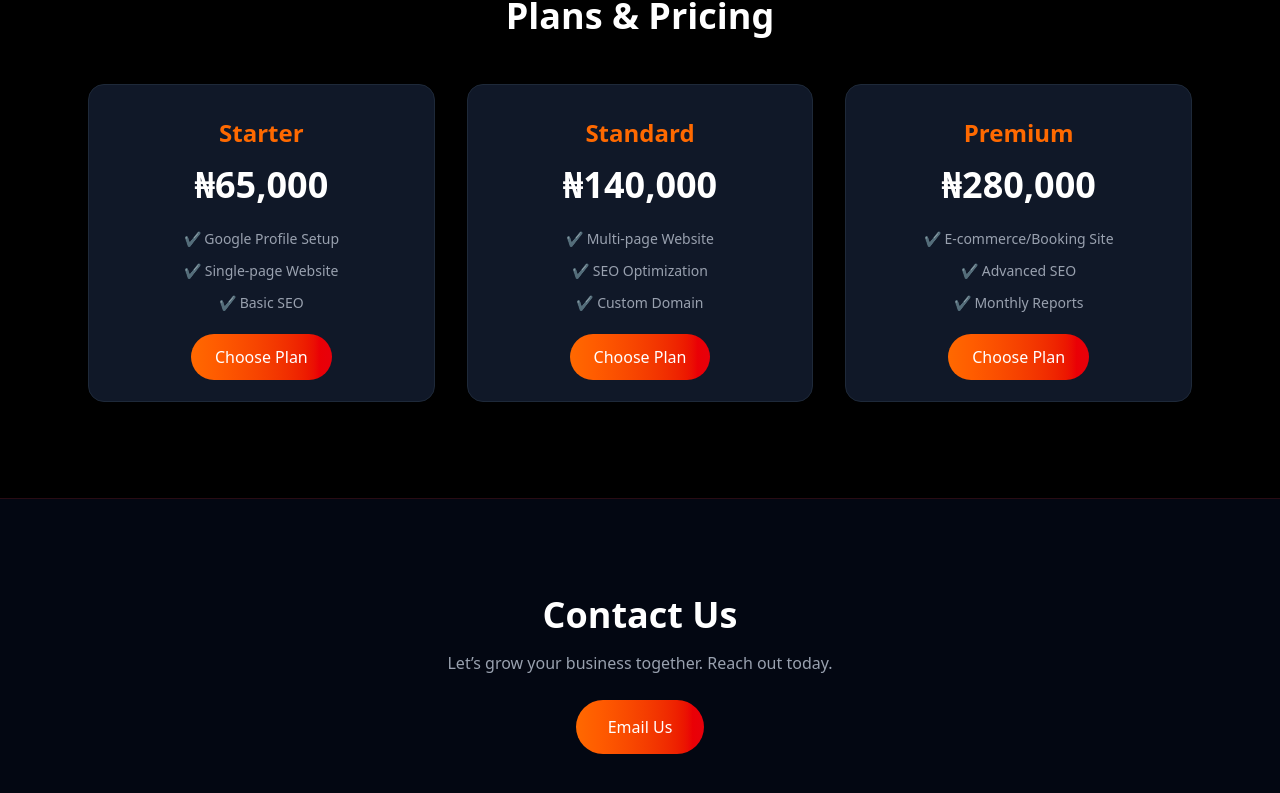
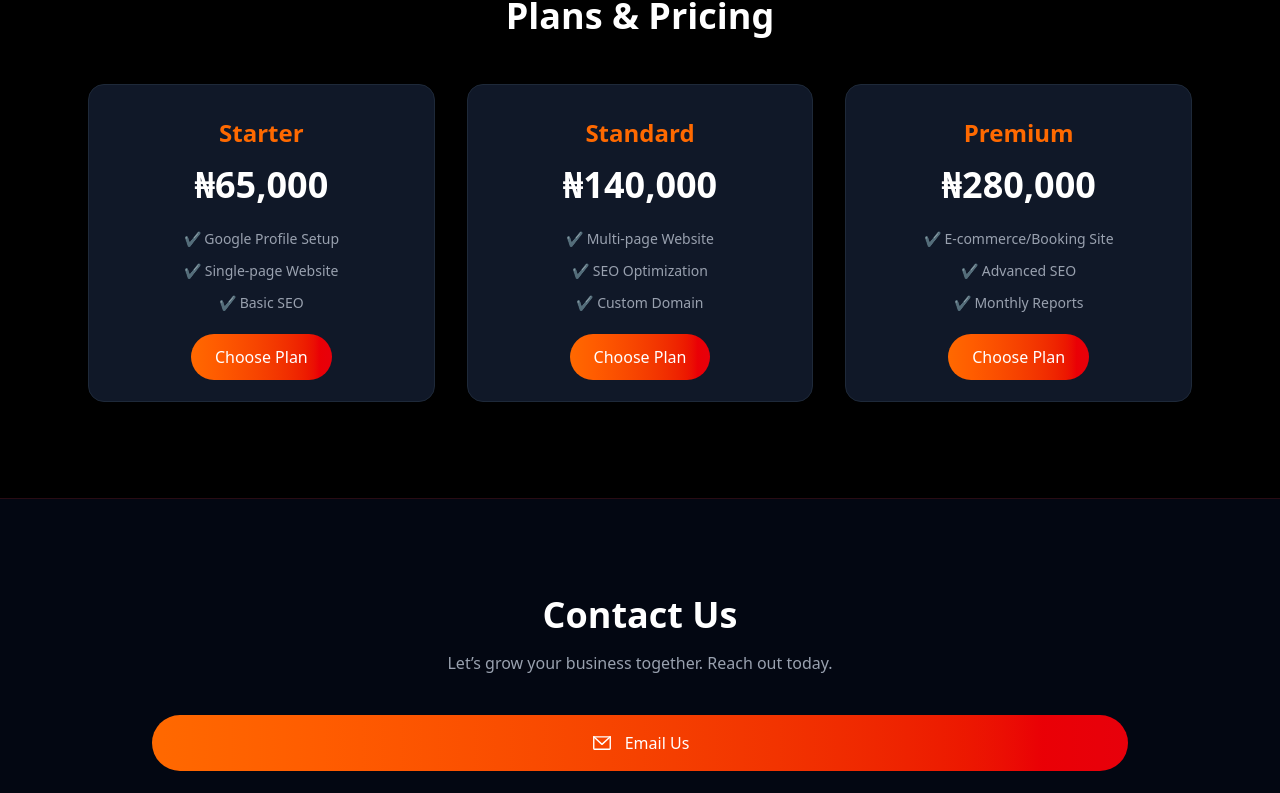
Before and after one commit to abbeytech2023/web-bridge-solutions, a React (Vite) app: page / in a window 1280 px wide. Shown: the part 1994-2787 px from the top of the page. Built offline with nearby package versions, Linux system fonts and the light colour scheme.

Commit message:
initial commit

```diff
--- a/package.json
+++ b/package.json
@@ -16,6 +16,7 @@
     "clsx": "^2.1.1",
     "framer-motion": "^12.23.16",
     "lucide-react": "^0.544.0",
+    "phosphor-react": "^1.4.1",
     "react": "^19.1.1",
     "react-dom": "^19.1.1",
     "tailwind-merge": "^3.3.1",
--- a/src/App.jsx
+++ b/src/App.jsx
@@ -1,7 +1,8 @@
 import React from "react";
 import { motion } from "framer-motion";
+import { EnvelopeSimple, Phone, WhatsappLogo } from "phosphor-react";
 
-// New dark template with orangered + red accents
+// Dark template with orangered + red accents and icons in contact section
 
 export default function WebBridgeSolutions() {
   return (
@@ -37,7 +38,7 @@ function Header() {
           </a>
           <a
             href="#contact"
-            className="px-4 py-2 bg-gradient-to-r from-orange-600 to-red-500 text-white rounded-full hover:opacity-90 transition"
+            className="px-4 py-2 bg-gradient-to-r from-orange-500 to-red-600 text-white rounded-full hover:opacity-90 transition"
           >
             Contact
           </a>
@@ -255,12 +256,26 @@ function Contact() {
         <p className="mt-4 text-gray-400">
           Let’s grow your business together. Reach out today.
         </p>
-        <div className="mt-10">
+        <div className="mt-10 space-y-6">
           <a
             href="mailto:hello@webbridgesolutions.com"
-            className="px-8 py-4 bg-gradient-to-r from-orange-500 to-red-600 text-white rounded-full font-medium hover:opacity-90 transition"
+            className="flex items-center justify-center gap-3 px-8 py-4 bg-gradient-to-r from-orange-500 to-red-600 text-white rounded-full font-medium hover:opacity-90 transition"
           >
-            Email Us
+            <EnvelopeSimple size={22} /> Email Us
+          </a>
+          <a
+            href="tel:+2348012345678"
+            className="flex items-center justify-center gap-3 px-8 py-4 bg-gradient-to-r from-orange-500 to-red-600 text-white rounded-full font-medium hover:opacity-90 transition"
+          >
+            <Phone size={22} /> Call: +234 801 234 5678
+          </a>
+          <a
+            href="https://wa.me/2348012345678"
+            target="_blank"
+            rel="noopener noreferrer"
+            className="flex items-center justify-center gap-3 px-8 py-4 bg-gradient-to-r from-green-500 to-green-700 text-white rounded-full font-medium hover:opacity-90 transition"
+          >
+            <WhatsappLogo size={22} /> WhatsApp Us
           </a>
         </div>
       </div>
```
Also changed, not shown: 1 other file (tests, documents, lock files or other folders).
